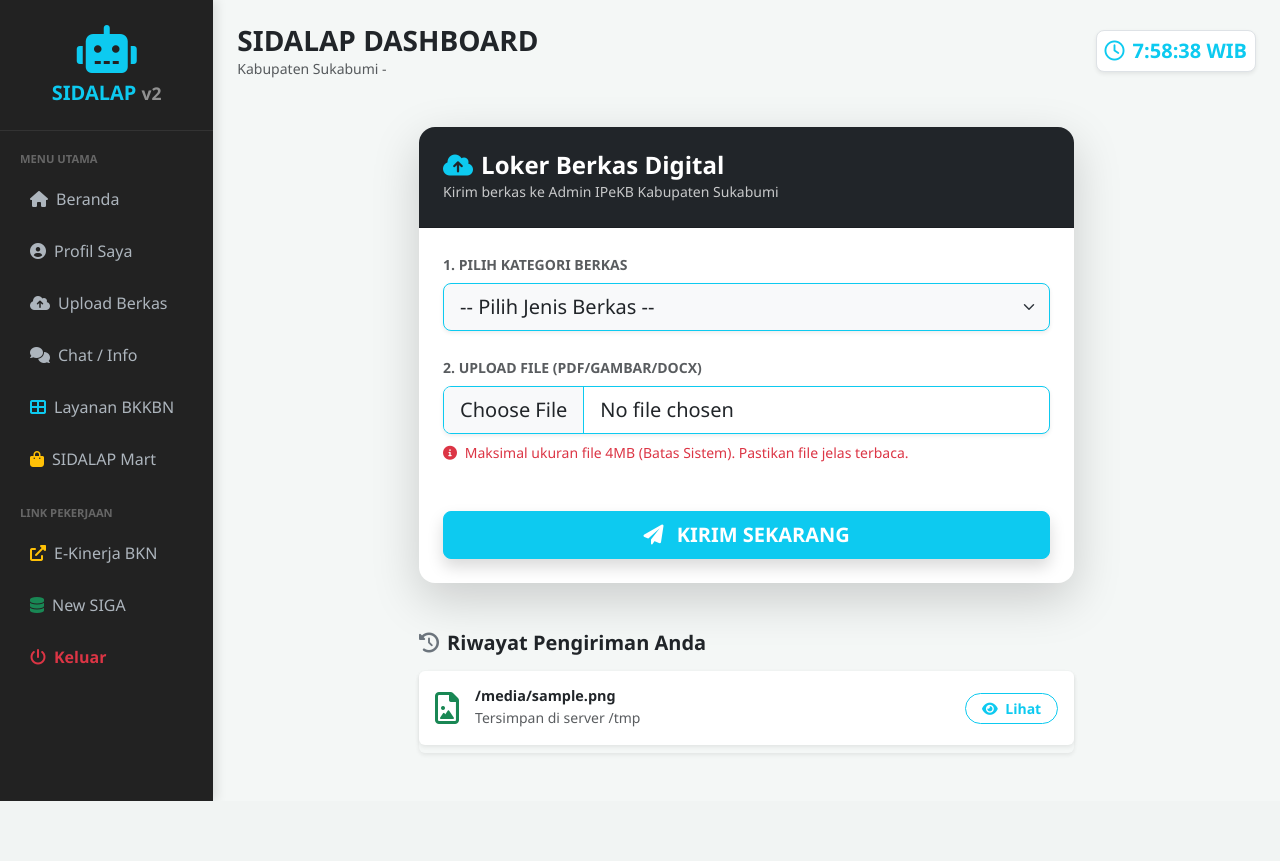
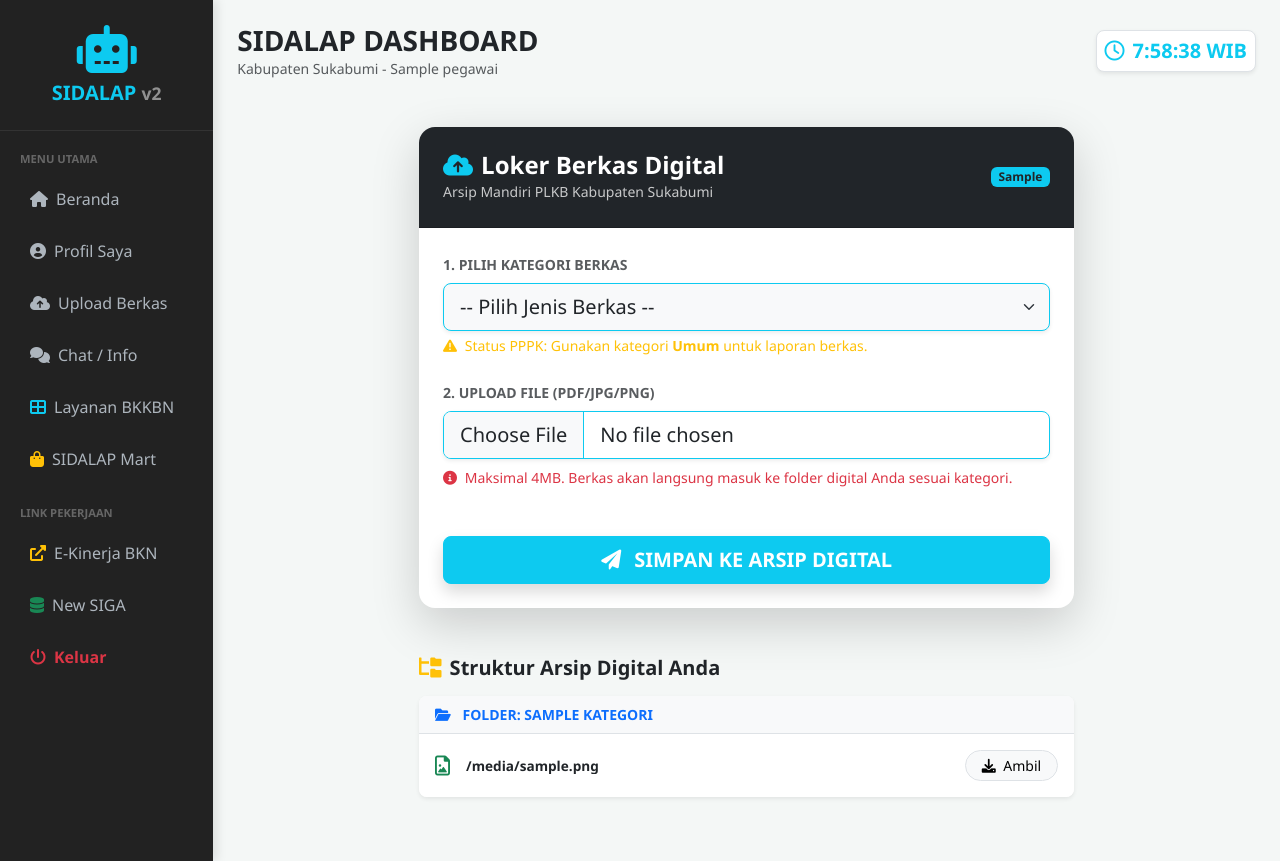
Before and after one commit to hamdanisaja007-star/HAMDANI, a Flask app: template templates/upload.html in a window 1280 px wide. Before the commit the page ends 801 px from the top, so only its background shows below. Run offline with Flask 3, Linux system fonts and the light colour scheme; tables that the repository leaves empty hold one stand-in row (values such as "Sample post"); the template is opened without the code that fills it: values that come from a table or form of the project are taken from there, most other values are stand-ins (such as "Sample title", 1, 10 or a date in 2020); parts of the project's set-up code (start-up, migrations or seed data) failed here and were passed over.

Commit message:
Update upload.html

```diff
--- a/templates/upload.html
+++ b/templates/upload.html
@@ -6,8 +6,13 @@
         <div class="col-md-8">
             <div class="card border-0 shadow-lg rounded-4 overflow-hidden">
                 <div class="card-header bg-dark text-white p-4">
+                    <div class="d-flex justify-content-between align-items-center">
+                        <div>
                             <h4 class="fw-bold mb-0"><i class="fas fa-cloud-upload-alt me-2 text-info"></i>Loker Berkas Digital</h4>
-                    <small class="opacity-75">Kirim berkas ke Admin IPeKB Kabupaten Sukabumi</small>
+                            <small class="opacity-75">Arsip Mandiri PLKB Kabupaten Sukabumi</small>
+                        </div>
+                        <span class="badge bg-info text-dark fw-bold">{{ user_now.jenis_pegawai }}</span>
+                    </div>
                 </div>
                 <div class="card-body p-4">
 
@@ -28,26 +33,36 @@
                             <label class="form-label fw-bold text-muted small">1. PILIH KATEGORI BERKAS</label>
                             <select name="kategori" class="form-select form-select-lg border-info shadow-sm bg-light" required>
                                 <option value="" selected disabled>-- Pilih Jenis Berkas --</option>
-                                <option value="PANGKAT">Kenaikan Pangkat (IV/a ke bawah)</option>
-                                <option value="PENSIUN">Pemberkasan Pensiun</option>
-                                <option value="UMUM">Laporan / Berkas Umum</option>
-                                <option value="ARSIP">Arsip Pribadi</option>
+                                <option value="umum">Laporan / Berkas Umum</option>
+
+                                {# Filter Otomatis: Hanya PNS yang bisa lihat opsi ini #}
+                                {% if user_now.jenis_pegawai == 'PNS' %}
+                                    <option value="pangkat">Kenaikan Pangkat (PNS)</option>
+                                    <option value="pensiun">Pemberkasan Pensiun (PNS)</option>
+                                {% endif %}
+
+                                <option value="arsip">Arsip Pribadi / Lainnya</option>
                             </select>
+                            {% if user_now.jenis_pegawai != 'PNS' %}
+                            <div class="form-text text-warning small mt-1">
+                                <i class="fas fa-exclamation-triangle me-1"></i> Status PPPK: Gunakan kategori <b>Umum</b> untuk laporan berkas.
+                            </div>
+                            {% endif %}
                         </div>
 
                         <div class="mb-4">
-                            <label class="form-label fw-bold text-muted small">2. UPLOAD FILE (PDF/GAMBAR/DOCX)</label>
+                            <label class="form-label fw-bold text-muted small">2. UPLOAD FILE (PDF/JPG/PNG)</label>
                             <div class="input-group">
                                 <input type="file" name="file_berkas" class="form-control form-control-lg border-info shadow-sm" id="inputGroupFile02" required>
                             </div>
                             <div class="form-text text-danger mt-2 small">
-                                <i class="fas fa-info-circle me-1"></i> Maksimal ukuran file 4MB (Batas Sistem). Pastikan file jelas terbaca.
+                                <i class="fas fa-info-circle me-1"></i> Maksimal 4MB. Berkas akan langsung masuk ke folder digital Anda sesuai kategori.
                             </div>
                         </div>
 
                         <div class="d-grid mt-5">
                             <button type="submit" class="btn btn-info btn-lg fw-bold text-white shadow rounded-3">
-                                <i class="fas fa-paper-plane me-2"></i> KIRIM SEKARANG
+                                <i class="fas fa-paper-plane me-2"></i> SIMPAN KE ARSIP DIGITAL
                             </button>
                         </div>
                     </form>
@@ -55,42 +70,48 @@
             </div>
 
             <div class="mt-5">
-                <h5 class="fw-bold mb-3"><i class="fas fa-history me-2 text-secondary"></i>Riwayat Pengiriman Anda</h5>
-                <div class="list-group shadow-sm">
-                    {% for f in files %}
-                    <div class="list-group-item list-group-item-action d-flex justify-content-between align-items-center border-0 mb-2 rounded shadow-sm py-3">
+                <h5 class="fw-bold mb-3 text-dark"><i class="fas fa-folder-tree me-2 text-warning"></i>Struktur Arsip Digital Anda</h5>
+
+                {% if files_struktur %}
+                    {% for kategori, daftar_file in files_struktur.items() %}
+                        <div class="card border-0 shadow-sm mb-3 rounded-3 overflow-hidden">
+                            <div class="card-header bg-light py-2 border-bottom fw-bold text-uppercase small text-primary">
+                                <i class="fas fa-folder-open me-2"></i> Folder: {{ kategori }}
+                            </div>
+                            <div class="list-group list-group-flush">
+                                {% for f in daftar_file %}
+                                <div class="list-group-item d-flex justify-content-between align-items-center py-3">
                                     <div class="d-flex align-items-center">
                                         {% if f.lower().endswith('.pdf') %}
-                                <i class="far fa-file-pdf fa-2x text-danger me-3"></i>
+                                            <i class="far fa-file-pdf fa-lg text-danger me-3"></i>
                                         {% elif f.lower().endswith(('.jpg', '.jpeg', '.png')) %}
-                                <i class="far fa-file-image fa-2x text-success me-3"></i>
-                            {% elif f.lower().endswith(('.doc', '.docx')) %}
-                                <i class="far fa-file-word fa-2x text-primary me-3"></i>
+                                            <i class="far fa-file-image fa-lg text-success me-3"></i>
                                         {% else %}
-                                <i class="far fa-file-alt fa-2x text-secondary me-3"></i>
+                                            <i class="far fa-file-alt fa-lg text-secondary me-3"></i>
                                         {% endif %}
 
-                            <div style="max-width: 250px;">
-                                <h6 class="mb-0 fw-bold text-dark text-truncate" style="font-size: 0.9rem;">{{ f }}</h6>
-                                <small class="text-muted small">Tersimpan di server /tmp</small>
+                                        <div style="max-width: 300px;">
+                                            <h6 class="mb-0 fw-bold text-dark text-truncate" style="font-size: 0.85rem;">{{ f }}</h6>
                                         </div>
                                     </div>
 
-                        {# Link Lihat Berkas #}
-                        <a href="{{ url_for('download_file', nip=session['user_nip'], filename=f) }}"
+                                    {# Link Download berdasarkan Folder & Kategori #}
+                                    <a href="{{ url_for('download_arsip', folder=user_now.nama.replace(' ', '_')+'_'+user_now.nip, kat=kategori, filename=f) }}"
                                        target="_blank"
-                           class="btn btn-sm btn-outline-info rounded-pill px-3 fw-bold">
-                            <i class="fas fa-eye me-1"></i> Lihat
+                                       class="btn btn-sm btn-light border rounded-pill px-3">
+                                        <i class="fas fa-download me-1"></i> Ambil
                                     </a>
-                    </div>
-                    {% else %}
-                    <div class="text-center py-5 bg-white rounded shadow-sm text-muted">
-                        <i class="fas fa-folder-open fa-3x mb-3 opacity-25"></i>
-                        <p class="mb-0">Belum ada berkas yang Anda kirim.</p>
-                        <small>Silakan gunakan form di atas untuk mengirim berkas.</small>
                                 </div>
                                 {% endfor %}
                             </div>
+                        </div>
+                    {% endfor %}
+                {% else %}
+                    <div class="text-center py-5 bg-white rounded shadow-sm text-muted">
+                        <i class="fas fa-box-open fa-3x mb-3 opacity-25"></i>
+                        <p class="mb-0">Belum ada berkas di lemari digital Anda.</p>
+                    </div>
+                {% endif %}
             </div>
         </div>
     </div>
```
Lines whose indentation alone changed are shown as unchanged.
